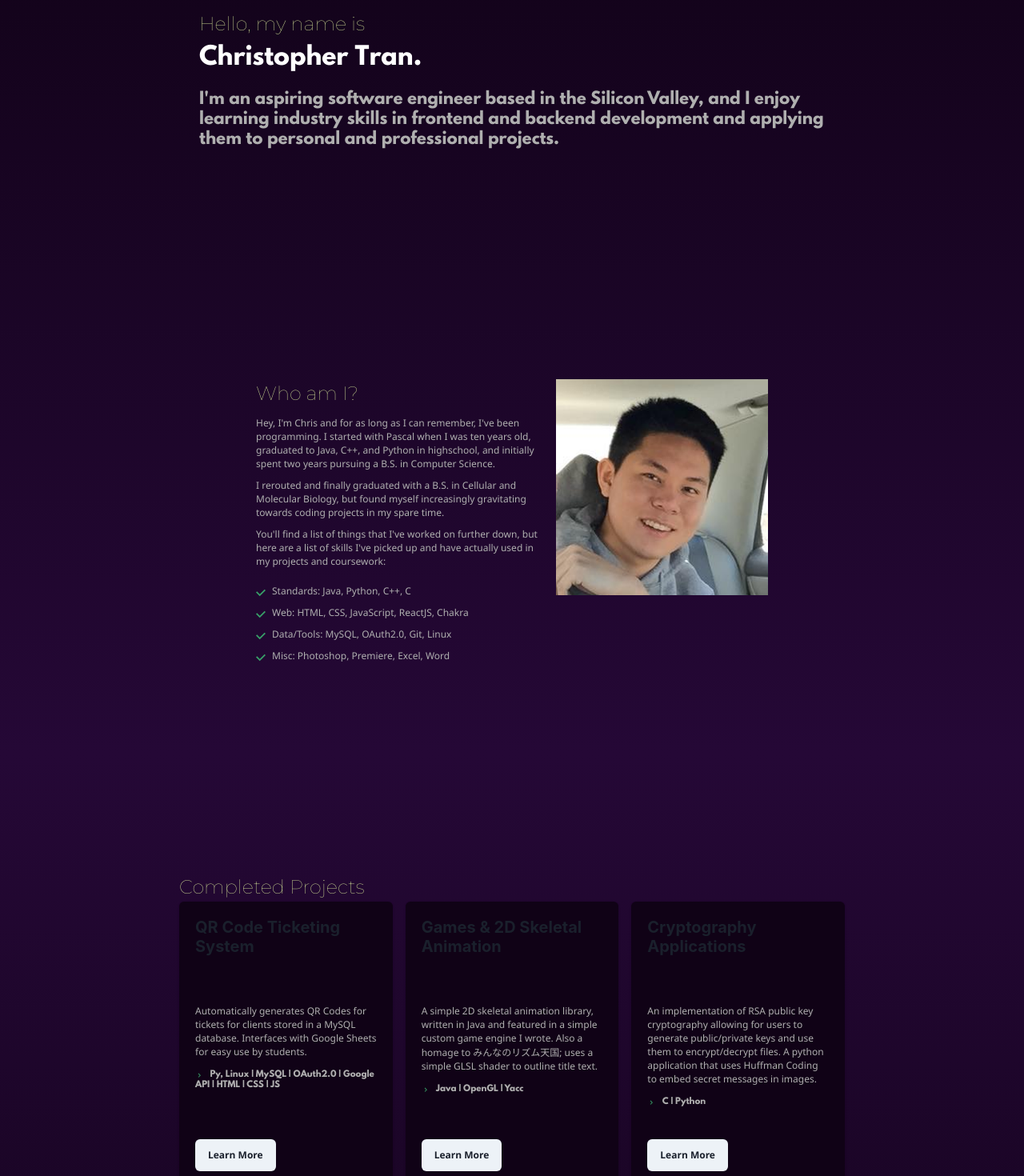
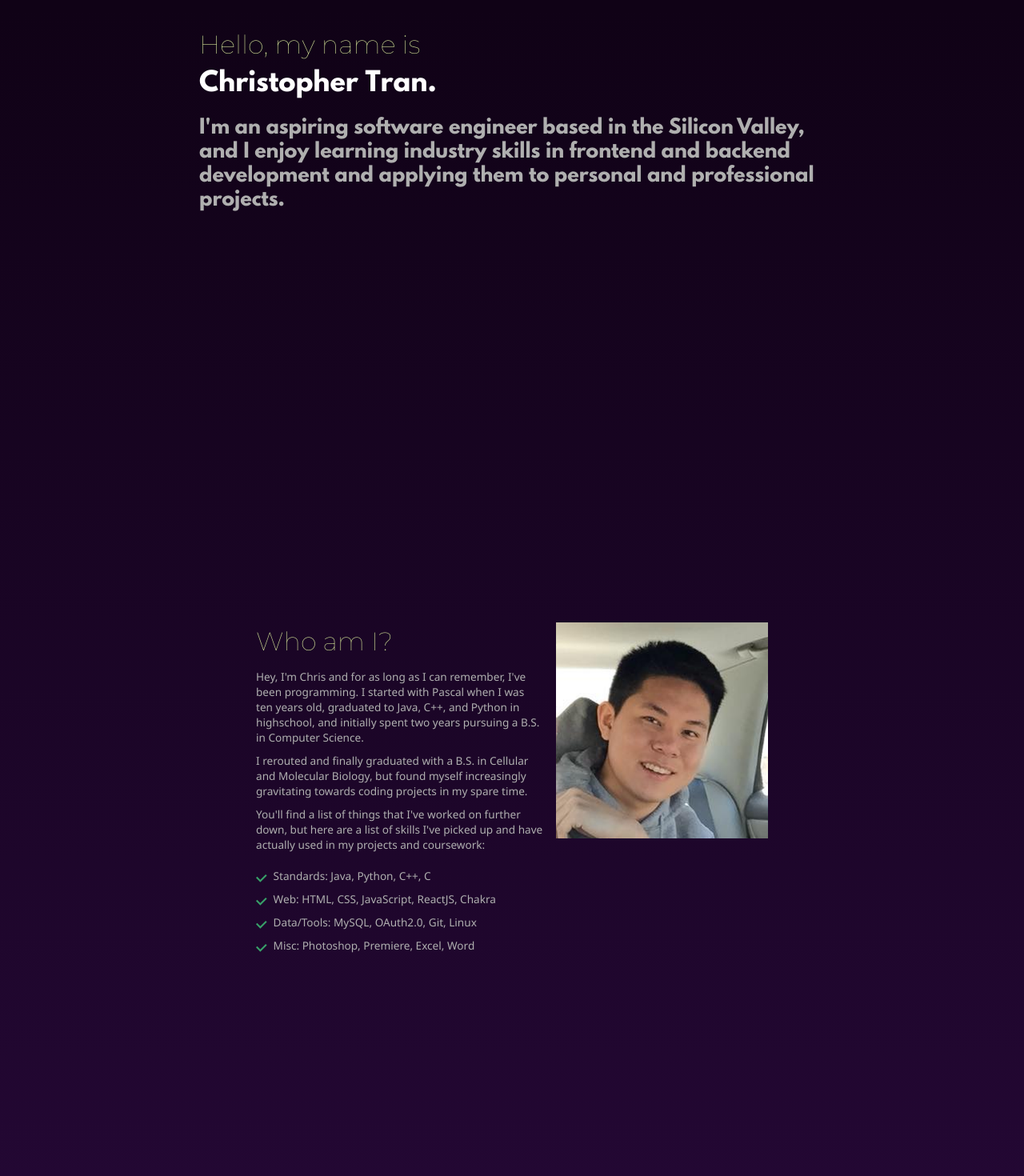
Before and after one commit to RuaTran/ruatran.github.io, a React (Create React App) app: page / in a window 1280 px wide. Shown: the part 200-1670 px from the top of the page at 80% size. Built offline with nearby package versions, Linux system fonts and the light colour scheme.

Commit message:
update spacing and font sizes

```diff
--- a/package.json
+++ b/package.json
@@ -1,7 +1,7 @@
 {
   "name": "website",
   "version": "0.1.0",
-  "homepage": "https://RuaTran.github.io/",
+  "homepage": "https://ruatran.github.io/",
   "private": true,
   "dependencies": {
     "@chakra-ui/icons": "^2.0.17",
--- a/src/App.css
+++ b/src/App.css
@@ -46,7 +46,7 @@
     margin: 0;
     line-height: normal;
     text-decoration: none;
-    font-size: 12px;
+    font-size: 1.7vh;
   }
   p, li, button, ul {
     color: rgb(175, 175, 175);
@@ -55,7 +55,7 @@
     padding: 10px 0px 0px 0px;
     line-height: normal;
     text-decoration: none;
-    font-size: 12px;
+    font-size: 1.7vh;
   }
 
   a:hover {
@@ -195,7 +195,6 @@
 
 /*** content ***/
 .intro{
-  padding: 190px 0 0 0;
   background-position: top center;
   background-size: cover;
   background-repeat: no-repeat;
@@ -203,28 +202,28 @@
 .intro-1{
   color: rgb(211, 228, 150);
   font-weight: 100;
-  font-size: 3vh;
+  font-size: 4vh;
   font-family: Montserrat;
 }
 
 .intro-2{
-  font-size: 30px;
+  font-size: 4vh;
   font-family: LeagueSpartan;
   margin-top: 10px;
 }
 
 .intro-3{
   color: rgb(175, 175, 175);
-  font-size: 2.5vh;
+  font-size: 3vh;
   font-family: LeagueSpartan;
   margin-top: 10px;
 }
 
 .details{
   color: rgb(175, 175, 175);
-  font-size: 1.3vh;
+  font-size: 1.2vh;
   font-family: LeagueSpartan;
-  margin-top: 10px;
+  margin-top: 15px;
 }
 .project-card{
   background-color: #120216;
--- a/src/pages/About.tsx
+++ b/src/pages/About.tsx
@@ -8,7 +8,7 @@ export default function About() {
 
     return (
         <Box className='about' id='about'>
-            <Box ml={{base: '25px', md:'25%'}} mr={{base: '10px', md:'25%'}} mb={{base: '120px', md:'20.5%'}} mt={{base: '120px', md:'20.5%'}}>
+            <Box ml={{base: '25px', md:'25%'}} mr={{base: '10px', md:'25%'}} mb={{base: '120px', md:'22.5%'}} mt={{base: '120px', md:'22.5%'}} pt={{base: '0px', md:'200'}}>
                 <Grid templateRows={{ sm: 'repeat(2, 1fr)', md: 'none' }} templateColumns={{ sm: 'none', md: 'repeat(7, 1fr)' }} gap={4} className="aligh-items-center">
                     <GridItem colSpan={4} >
                         <Box textAlign={{base: 'left', md:'left'}}>
--- a/src/pages/Contact.tsx
+++ b/src/pages/Contact.tsx
@@ -6,7 +6,7 @@ export default function Contact() {
 
     return (
         <Box className='contact' id='contact' >
-            <Box ml={{base: '0px', md:'17.5%'}} mr={{base: '0px', md:'17.5%'}} mb={{base: '120px', md:'20.5%'}}>
+            <Box ml={{base: '0px', md:'17.5%'}} mr={{base: '0px', md:'17.5%'}} mb={{base: '120px', md:'14.5%'}} mt={{base: '120px', md:'22.5%'}} pt={{base: '0px', md:'200'}}>
                 <Box textAlign={{base: 'center', md:'center'}} p={[10, 35, 35, 35]}  className={"animate__animated animate__fadeIn"}>
                     <span className="intro-1">Contact Information</span>
                     <h1 className="intro-2">Thanks for getting to know me.</h1>
--- a/src/pages/Intro.tsx
+++ b/src/pages/Intro.tsx
@@ -7,7 +7,7 @@ export default function Intro() {
 
     return (
         <Box className='intro' id='intro' >
-            <Box ml={{base: '0px', md:'17.5%'}} mr={{base: '0px', md:'17.5%'}} mb={{base: '120px', md:'20.5%'}} >
+            <Box ml={{base: '0px', md:'17.5%'}} mr={{base: '0px', md:'17.5%'}} mb={{base: '120px', md:'22.5%'}} mt={{base: '120px', md:'16.5%'}} >
                 <Box textAlign={{base: 'left', md:'left'}} p={[10, 25, 25, 25]}  className={"animate__animated animate__fadeIn"}>
                     <span className="intro-1"><WavyText delay={0} duration= {0.02}text="Hello, my name is" replay={replay} /></span>
                     <h1 className="intro-2"><WavyText delay={0.5} duration= {0.02} text="Christopher Tran." replay={replay} /></h1>
--- a/src/pages/NavBar.tsx
+++ b/src/pages/NavBar.tsx
@@ -62,7 +62,7 @@ export default function NavBar() {
     },
 
     {
-      link: "/",
+      link: "https://drive.google.com/uc?export=download&id=1RMHPRTLswuDfFIynJGyQBdaTd9p4WRMm",
       label: "Resume",
     },
   ];
@@ -84,7 +84,7 @@ export default function NavBar() {
             </Box>
 
             {<Button minWidth='140px' display={{ base: 'none', md: 'flex' }} backgroundColor={'transparent'} className="navbar-button" >
-              <Link className='intro-3' padding={[0, 0, 0, 0]} href='/' _hover={{ textDecoration: 'none' }} >Resume</Link>
+              <Link className='intro-3' padding={[0, 0, 0, 0]} href='https://drive.google.com/uc?export=download&id=1RMHPRTLswuDfFIynJGyQBdaTd9p4WRMm' _hover={{ textDecoration: 'none' }} >Resume</Link>
             </Button>}
             <IconButton _hover={{ bg: "rgba(67, 27, 92, 0.4)" }} borderColor='#431b5c' bg={'transparent'} variant='outline' size={'lg'}
               icon={isOpen ? <CloseIcon /> : <HamburgerIcon />} aria-label={'Open Menu'} display={{ md: 'none' }} onClick={isOpen ? onClose : onOpen} />
@@ -94,7 +94,7 @@ export default function NavBar() {
         {isOpen ? (
           <Box pb={4} display={{ md: 'none' }} backgroundColor='black' rounded='30px' pt='15px'>
             <Stack as={'nav'} spacing={4} alignItems='center'>
-              {mobileNavbarPaths.map((path) => { return (<Link href={path.link} className={activeLink === path.label ? 'active navbar-link' : 'navbar-link'} onClick={() => onUpdateActiveLink(path.label)} _hover={{ textDecoration: 'none', opacity: 1, }}>{path.label}</Link>) })}
+              {mobileNavbarPaths.map((path) => { return (<Link href={path.link} className={activeLink === path.label ? 'active navbar-link' : 'navbar-link'} onClick={isOpen ? onClose : onOpen} _hover={{ textDecoration: 'none', opacity: 1, }}>{path.label}</Link>) })}
 
             </Stack>
           </Box>
--- a/src/pages/Projects.tsx
+++ b/src/pages/Projects.tsx
@@ -4,9 +4,9 @@ import { ChevronRightIcon } from '@chakra-ui/icons'
 export default function Projects() {
     return (
         <Box className='projects' id='projects' >
-            <Box ml={{base: '20px', md:'17.5%'}} mr={{base: '20px', md:'17.5%'}} mb={{base: '120px', md:'20.5%'}} >
+            <Box ml={{base: '20px', md:'17.5%'}} mr={{base: '20px', md:'17.5%'}} mb={{base: '120px', md:'22.5%'}} mt={{base: '120px', md:'22.5%'}} pt={{base: '0px', md:'200'}}>
             <span className="intro-1">Completed Projects</span>
-            <SimpleGrid spacing={4} templateColumns='repeat(auto-fill, minmax(200px, 1fr))'>
+            <SimpleGrid spacing={4} templateColumns='repeat(auto-fill, minmax(300px, 1fr))'>
                 <Card backgroundColor={'#100216'} textAlign={{base: 'center', md:'left'}}>
                     <CardHeader>
                     <Heading size='md' > QR Code Ticketing System</Heading>
@@ -23,7 +23,7 @@ export default function Projects() {
                             </List>
                     </CardBody>
                     <CardFooter>
-                    <Button><a href="https://github.com/RuaTran">Learn More</a></Button>
+                    <Button><a href="https://github.com/RuaTran/QR-Code-Ticketing">Learn More</a></Button>
                     </CardFooter>
                 </Card>
                 <Card backgroundColor={'#100216'}  textAlign={{base: 'center', md:'left'}}>
@@ -42,7 +42,7 @@ export default function Projects() {
                             </List>
                     </CardBody>
                     <CardFooter>
-                    <Button><a href="https://github.com/RuaTran">Learn More</a></Button>
+                    <Button ><a href="https://github.com/RuaTran/rhythm-tengoku-spinoff">Learn More</a></Button>
                     </CardFooter>
                 </Card>
                 <Card backgroundColor={'#100216'}  textAlign={{base: 'center', md:'left'}}>
@@ -61,7 +61,7 @@ export default function Projects() {
                             </List>
                     </CardBody>
                     <CardFooter>
-                    <Button><a href="https://github.com/RuaTran">Learn More</a></Button>
+                    <Button><a href="https://github.com/RuaTran/rsa-encryption-tool">Learn More</a></Button>
                     </CardFooter>
                 </Card>
                 </SimpleGrid>
```
